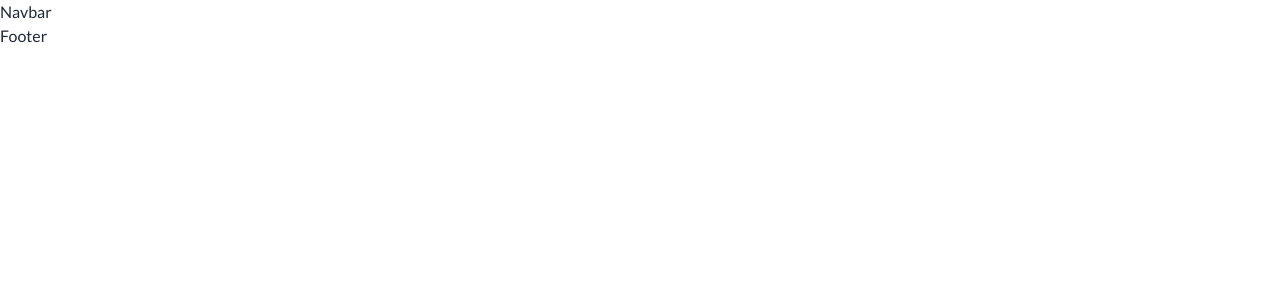
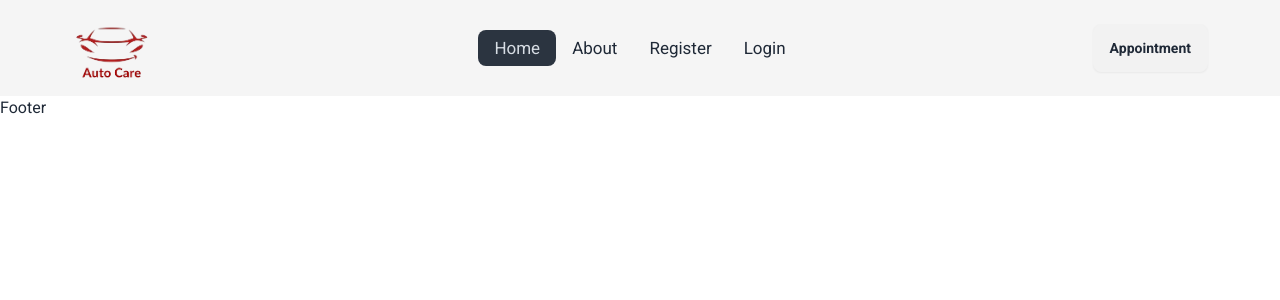
Before and after one commit to yeasinbinali/auto-care, a React (Vite) app: page / in a window 1280 px wide. Shown: the top 300 px of the page. Built offline with nearby package versions, Linux system fonts and the light colour scheme.

Commit message:
navbar added

```diff
--- a/index.html
+++ b/index.html
@@ -8,7 +8,7 @@
   <title>Auto Care - Car service platform</title>
   <!-- google font -->
   <style>
-    @import url('https://fonts.googleapis.com/css2?family=IBM+Plex+Sans:ital,wght@0,100;0,200;0,300;0,400;0,500;0,600;0,700;1,100;1,200;1,300;1,400;1,500;1,600;1,700&family=Lato:ital,wght@0,100;0,300;0,400;0,700;0,900;1,100;1,300;1,400;1,700;1,900&family=Merriweather:ital,wght@0,300;0,400;0,700;0,900;1,300;1,400;1,700;1,900&family=Outfit:wght@100..900&family=Poppins:ital,wght@0,100;0,200;0,300;0,400;0,500;0,600;0,700;0,800;0,900;1,100;1,200;1,300;1,400;1,500;1,600;1,700;1,800;1,900&display=swap');
+    @import url('https://fonts.googleapis.com/css2?family=IBM+Plex+Sans:ital,wght@0,100;0,200;0,300;0,400;0,500;0,600;0,700;1,100;1,200;1,300;1,400;1,500;1,600;1,700&family=Lato:ital,wght@0,100;0,300;0,400;0,700;0,900;1,100;1,300;1,400;1,700;1,900&family=Merriweather:ital,wght@0,300;0,400;0,700;0,900;1,300;1,400;1,700;1,900&family=Outfit:wght@100..900&family=Poppins:ital,wght@0,100;0,200;0,300;0,400;0,500;0,600;0,700;0,800;0,900;1,100;1,200;1,300;1,400;1,500;1,600;1,700;1,800;1,900&family=Roboto:ital,wght@0,100;0,300;0,400;0,500;0,700;0,900;1,100;1,300;1,400;1,500;1,700;1,900&display=swap');
   </style>
 </head>
 
--- a/src/components/Shared/Navbar/Navbar.jsx
+++ b/src/components/Shared/Navbar/Navbar.jsx
@@ -1,9 +1,37 @@
 import React from 'react';
+import { NavLink } from 'react-router-dom';
+import logo from '../../../../images/logo.png';
 
 const Navbar = () => {
+    const lists = [
+        <li style={{fontSize: '17px'}}><NavLink to='/'>Home</NavLink></li>,
+        <li style={{fontSize: '17px'}}><NavLink to='/about'>About</NavLink></li>,
+        <li style={{fontSize: '17px'}}><NavLink to='/register'>Register</NavLink></li>,
+        <li style={{fontSize: '17px'}}><NavLink to='/login'>Login</NavLink></li>,
+    ]
     return (
-        <div>
-            <h1>Navbar</h1>
+        <div style={{background: "whitesmoke"}}>
+            <div className="navbar w-[90%] mx-auto">
+                <div className="navbar-start">
+                    <div className="dropdown">
+                        <div tabIndex={0} role="button" className="btn btn-ghost lg:hidden">
+                            <svg xmlns="http://www.w3.org/2000/svg" className="h-5 w-5" fill="none" viewBox="0 0 24 24" stroke="currentColor"><path strokeLinecap="round" strokeLinejoin="round" strokeWidth="2" d="M4 6h16M4 12h8m-8 6h16" /></svg>
+                        </div>
+                        <ul tabIndex={0} className="menu menu-sm dropdown-content mt-3 z-[1] p-2 shadow bg-base-100 rounded-box w-52">
+                            {lists}
+                        </ul>
+                    </div>
+                    <img className='w-20 h-20 object-contain' src={logo} alt="" />
+                </div>
+                <div className="navbar-center hidden lg:flex">
+                    <ul className="menu menu-horizontal px-1">
+                        {lists}
+                    </ul>
+                </div>
+                <div className="navbar-end">
+                    <a className="btn">Appointment</a>
+                </div>
+            </div>
         </div>
     );
 };
--- a/src/index.css
+++ b/src/index.css
@@ -3,5 +3,5 @@
 @tailwind utilities;
 
 body {
-    font-family: "Lato", sans-serif;
+    font-family: "Roboto", sans-serif;
 }
--- a/src/main.jsx
+++ b/src/main.jsx
@@ -15,7 +15,7 @@ const router = createBrowserRouter([
 ]);
 
 ReactDOM.createRoot(document.getElementById('root')).render(
-  <React.StrictMode>
-    <RouterProvider router={router} />
-  </React.StrictMode>
+    <React.StrictMode>
+      <RouterProvider router={router} />
+    </React.StrictMode>
 )
--- a/tailwind.config.js
+++ b/tailwind.config.js
@@ -1,13 +1,13 @@
-module.exports = {
-  content: ["./src/**/*.{html, js}"],
+/** @type {import('tailwindcss').Config} */
+export default {
+  content: [
+    "./index.html",
+    "./src/**/*.{js,ts,jsx,tsx}",
+  ],
   theme: {
     extend: {},
   },
   plugins: [
     require('daisyui'),
-    {
-      tailwindcss: {},
-      autoprefixer: {},
-    },
   ],
-};
+}
```
Also changed, not shown: images/logo.png.
